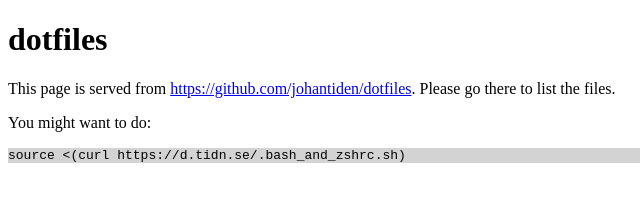
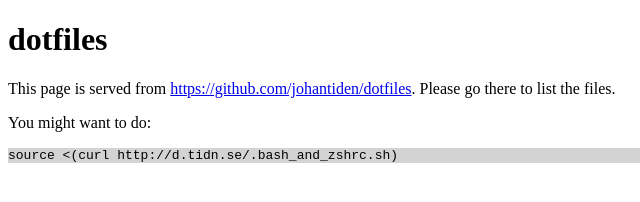
Before and after one commit to johantiden/dotfiles, a plain HTML site: page index.html in a window 1280 px wide. Shown: the full height of the page, 0-640 px from the left. Drawn offline with Linux system fonts and the light colour scheme.

Commit message:
Not https

```diff
--- a/index.html
+++ b/index.html
@@ -9,7 +9,7 @@
 
 	<p>
 	    You might want to do:
-	    <pre style="background-color: lightgray;">source <(curl https://d.tidn.se/.bash_and_zshrc.sh)</pre>
+	    <pre style="background-color: lightgray;">source <(curl http://d.tidn.se/.bash_and_zshrc.sh)</pre>
 	</p>
 </body>
 </html>
```
